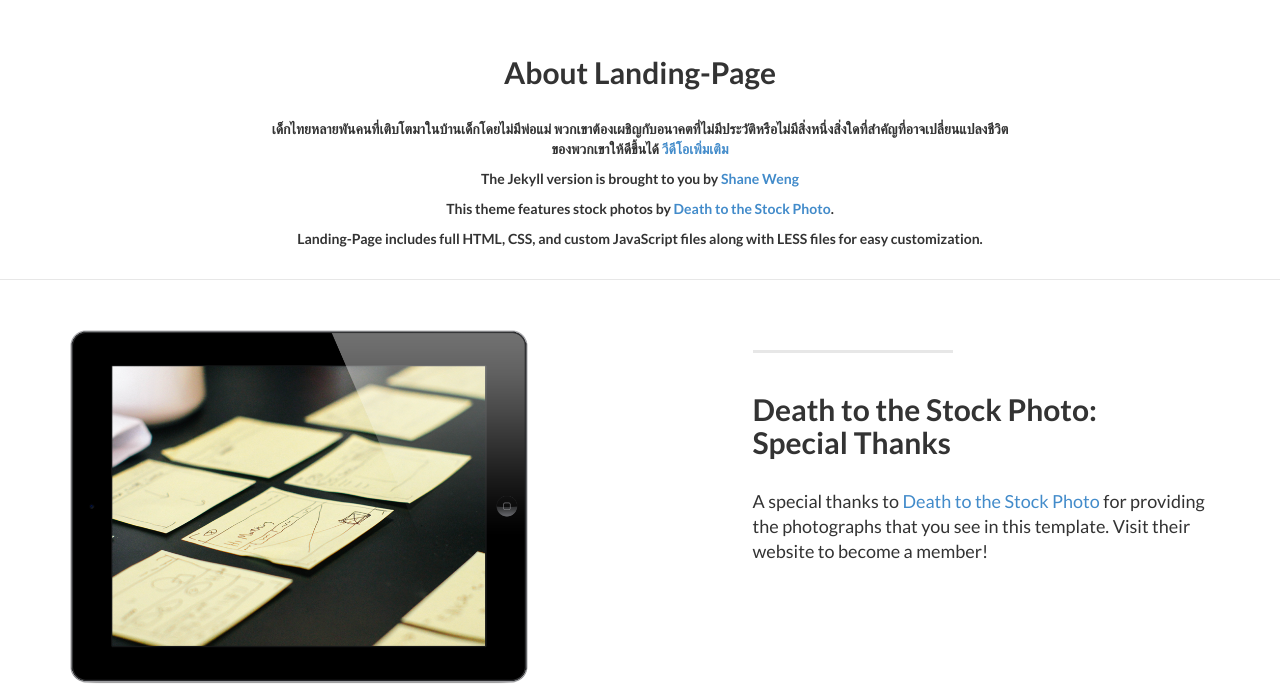
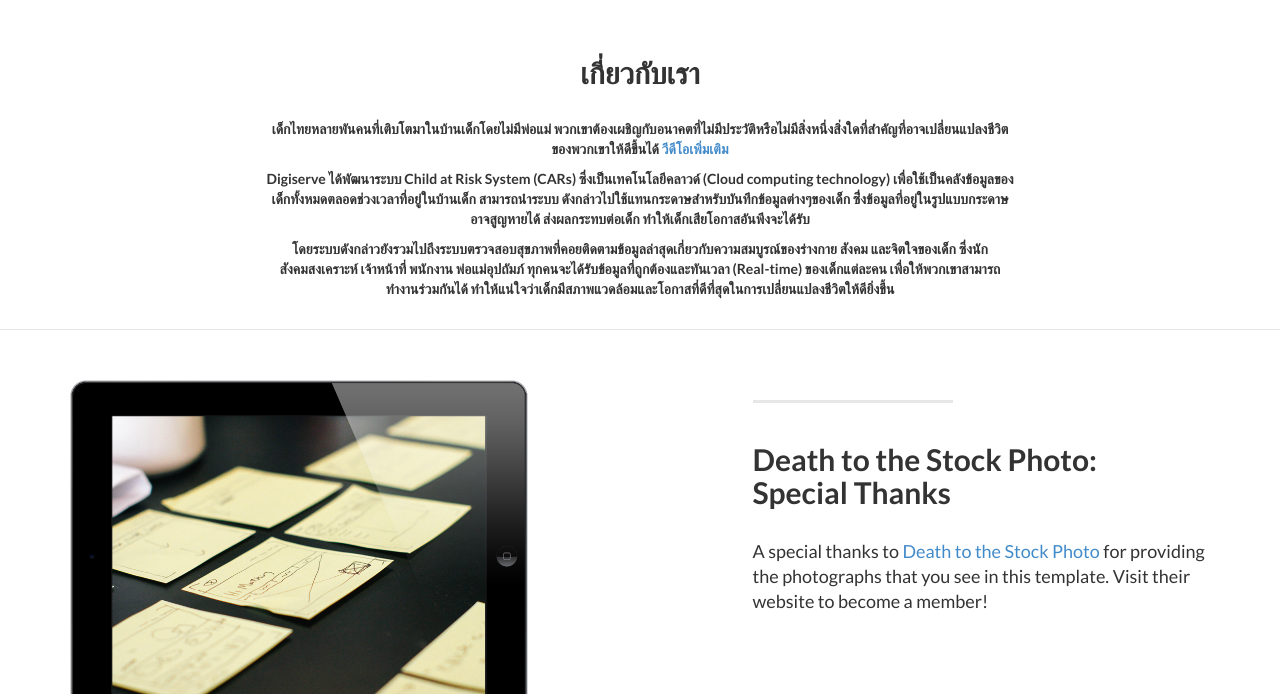
Before and after one commit to Deardigiserve/cars, a Jekyll site: the page built from index.html, in a window 1280 px wide and 900 px high, scrolled down 504 px, cut to the strip 206-900 px from the top of the window. Built offline with Jekyll 4.4.1, drawn with Linux system fonts in a browser that asks for light colours; nearby versions of some CDN libraries; library files that are not in the unit come from our copies.

Commit message:
Update about.html

```diff
--- a/_includes/about.html
+++ b/_includes/about.html
@@ -3,12 +3,11 @@
         <div class="row">
             <div class="col-lg-8 col-lg-offset-2">
               <br/><br/>
-              <h2>About Landing-Page</h2>
+              <h2>เกี่ยวกับเรา</h2>
               <br/>
                 <p>เด็กไทยหลายพันคนที่เติบโตมาในบ้านเด็กโดยไม่มีพ่อแม่ พวกเขาต้องเผชิญกับอนาคตที่ไม่มีประวัติหรือไม่มีสิ่งหนึ่งสิ่งใดที่สำคัญที่อาจเปลี่ยนแปลงชีวิตของพวกเขาให้ดีขึ้นได้ <a href="https://www.youtube.com/watch?v=aOd4qPDGy3g">วีดีโอเพิ่มเติม</a></p>
-                <p>The Jekyll version is brought to you by <a href="https://github.com/swcool">Shane Weng</a></p>
-                <p>This theme features stock photos by <a href="http://join.deathtothestockphoto.com//">Death to the Stock Photo</a>.</p>
-                <p>Landing-Page includes full HTML, CSS, and custom JavaScript files along with LESS files for easy customization.</p>
+                <p>Digiserve ได้พัฒนาระบบ Child at Risk System (CARs) ซึ่งเป็นเทคโนโลยีคลาวด์ (Cloud computing technology) เพื่อใช้เป็นคลังข้อมูลของเด็กทั้งหมดตลอดช่วงเวลาที่อยู่ในบ้านเด็ก สามารถนำระบบ ดังกล่าวไปใช้แทนกระดาษสำหรับบันทึกข้อมูลต่างๆของเด็ก ซึ่่งข้อมูลที่อยู่ในรูปแบบกระดาษอาจสูญหายได้ ส่งผลกระทบต่อเด็ก ทำให้เด็กเสียโอกาสอันพึงจะได้รับ</p>
+                <p>โดยระบบดังกล่าวยังรวมไปถึงระบบตรวจสอบสุขภาพที่คอยติดตามข้อมูลล่าสุดเกี่ยวกับความสมบูรณ์ของร่างกาย สังคม และจิตใจของเด็ก ซึ่งนักสังคมสงเคราะห์ เจ้าหน้าที่ พนักงาน พ่อแม่อุปถัมภ์ ทุกคนจะได้รับข้อมูลที่ถูกต้องและทันเวลา (Real-time) ของเด็กแต่ละคน เพื่อให้พวกเขาสามารถทำงานร่วมกันได้ ทำให้แน่ใจว่าเด็กมีสภาพแวดล้อมและโอกาสที่ดีที่สุดในการเปลี่ยนแปลงชีวิตให้ดียิ่งขึ้น</p>
                 <br/>
               </div>
         </div>
```
